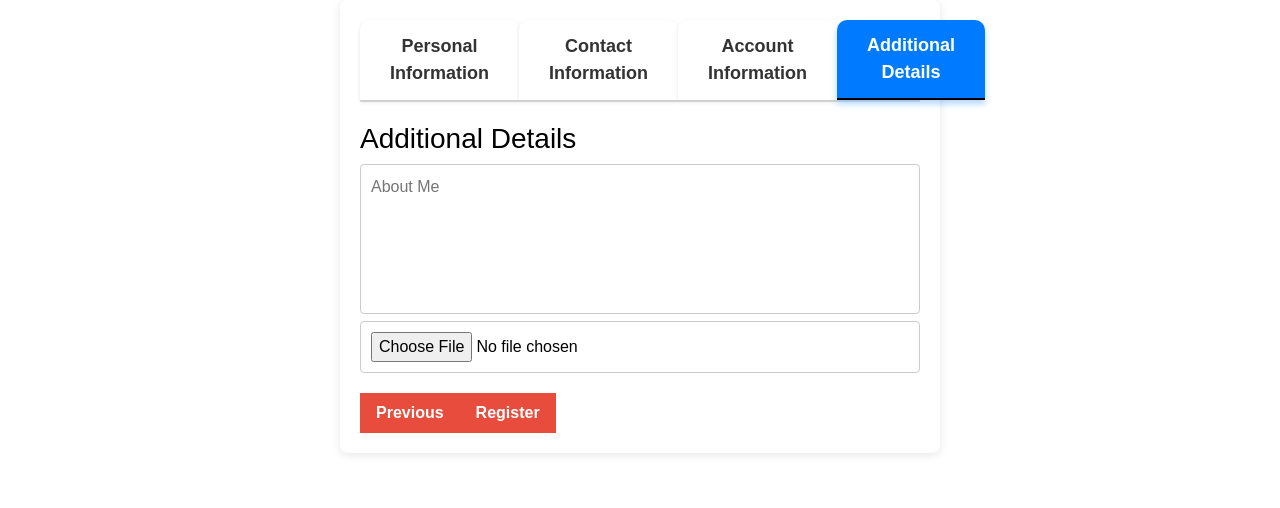
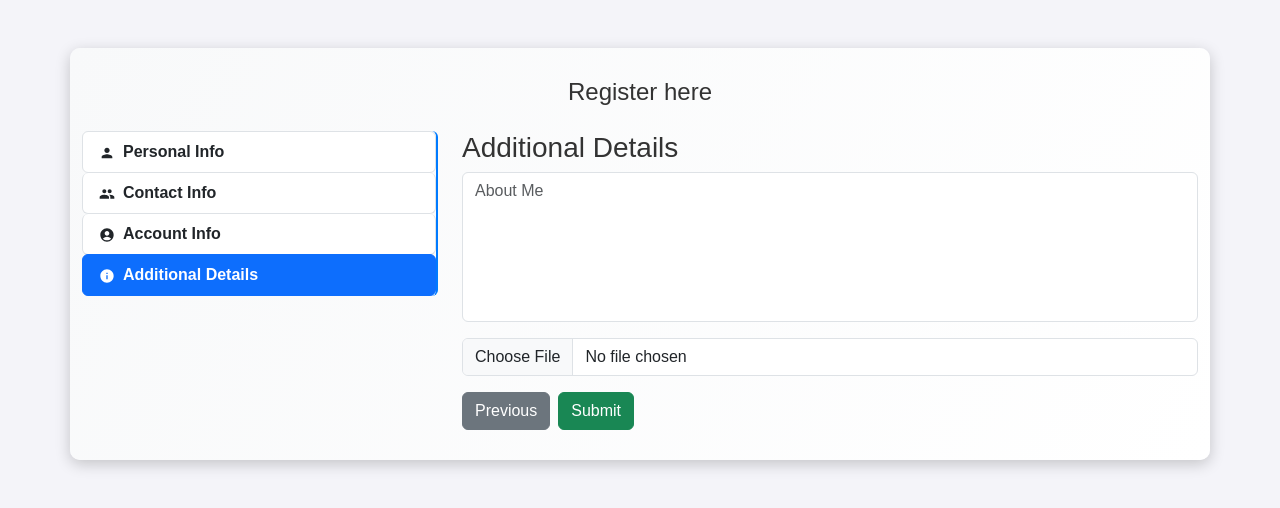
Before and after one commit to Rajoooooo/PDC20-BLOG, a React (Create React App) app: page /register in a window 1280 px wide. Both pictures are taken after typing "Sample", "Sample", "2020-01-15" into the empty fields and a click on the button "Additional Details". Shown: the top 508 px of the page. Built offline with nearby package versions, Linux system fonts and the light colour scheme.

Commit message:
edited Registration page

```diff
--- a/package.json
+++ b/package.json
@@ -7,6 +7,7 @@
     "cra-template": "1.2.0",
     "react": "^19.0.0",
     "react-dom": "^19.0.0",
+    "react-icons": "^5.4.0",
     "react-router-dom": "^7.0.2",
     "react-scripts": "5.0.1",
     "web-vitals": "^4.2.4"
--- a/src/components/Layout.js
+++ b/src/components/Layout.js
@@ -43,7 +43,7 @@ function Layout({ children }) {
       <main>{children}</main>
 
       <footer className="footer bg-dark text-white text-center py-3">
-        <p className="mb-0">Copyright © 2020. All rights reserved.</p>
+        <p className="mb-0">Copyright © 2020. PDC20-React-Blog.</p>
       </footer>
     </div>
   );
--- a/src/components/Registration.js
+++ b/src/components/Registration.js
@@ -1,6 +1,8 @@
 import React, { useState } from 'react';
 import { useNavigate } from 'react-router-dom';
 import './registration.css';
+import 'bootstrap/dist/css/bootstrap.min.css';
+import { MdPerson, MdGroup, MdAccountCircle, MdInfo } from 'react-icons/md';
 
 function Register() {
   const [currentTab, setCurrentTab] = useState(0);
@@ -23,17 +25,17 @@ function Register() {
     },
     additionalDetails: {
       aboutMe: '',
-      profilePic: null, // Base64 image string will be stored here
+      profilePic: null,
     },
   });
   const [error, setError] = useState('');
   const navigate = useNavigate();
 
   const tabs = [
-    'Personal Information',
-    'Contact Information',
-    'Account Information',
-    'Additional Details',
+    { title: 'Personal Info', icon: <MdPerson /> },
+    { title: 'Contact Info', icon: <MdGroup /> },
+    { title: 'Account Info', icon: <MdAccountCircle /> },
+    { title: 'Additional Details', icon: <MdInfo /> },
   ];
 
   const handleInputChange = (section, field, value) => {
@@ -53,7 +55,7 @@ function Register() {
         ...prev,
         [section]: {
           ...prev[section],
-          [field]: reader.result, // Store Base64 string
+          [field]: reader.result,
         },
       }));
     };
@@ -109,7 +111,6 @@ function Register() {
 
   const handleSubmit = (e) => {
     e.preventDefault();
-
     if (validateTab()) {
       const { personalInfo, contactInfo, additionalDetails, accountInfo } = formData;
 
@@ -131,7 +132,6 @@ function Register() {
       existingUsers.push(newUser);
       localStorage.setItem('users', JSON.stringify(existingUsers));
 
-      // Store user data for profile page
       localStorage.setItem('currentUser', JSON.stringify(newUser));
 
       navigate('/profile');
@@ -139,42 +139,51 @@ function Register() {
   };
 
   return (
-    <div className="register-container">
-      <div className="tabs">
+    <div className="container register-container mt-5">
+      <h2 className="text-left mb-4">Register here</h2>
+      <div className="row">
+        <div className="col-md-4">
+          <div className="list-group">
             {tabs.map((tab, index) => (
               <button
                 key={index}
-            className={`tab-button ${index === currentTab ? 'active' : ''}`}
+                className={`list-group-item list-group-item-action ${index === currentTab ? 'active' : ''}`}
                 onClick={() => setCurrentTab(index)}
-            type="button"
               >
-            {tab}
+                <span className="me-2">{tab.icon}</span>
+                {tab.title}
               </button>
             ))}
           </div>
-      <div>
+        </div>
+
+        <div className="col-md-8">
           <div className="tab-content">
             {currentTab === 0 && (
               <div className="tab-section">
                 <h3>Personal Information</h3>
                 <input
                   type="text"
+                  className="form-control mb-3"
                   placeholder="First Name"
                   value={formData.personalInfo.firstName}
                   onChange={(e) => handleInputChange('personalInfo', 'firstName', e.target.value)}
                 />
                 <input
                   type="text"
+                  className="form-control mb-3"
                   placeholder="Last Name"
                   value={formData.personalInfo.lastName}
                   onChange={(e) => handleInputChange('personalInfo', 'lastName', e.target.value)}
                 />
                 <input
                   type="date"
+                  className="form-control mb-3"
                   value={formData.personalInfo.dob}
                   onChange={(e) => handleInputChange('personalInfo', 'dob', e.target.value)}
                 />
                 <select
+                  className="form-control mb-3"
                   value={formData.personalInfo.gender}
                   onChange={(e) => handleInputChange('personalInfo', 'gender', e.target.value)}
                 >
@@ -189,18 +198,21 @@ function Register() {
                 <h3>Contact Information</h3>
                 <input
                   type="email"
+                  className="form-control mb-3"
                   placeholder="Email"
                   value={formData.contactInfo.email}
                   onChange={(e) => handleInputChange('contactInfo', 'email', e.target.value)}
                 />
                 <input
                   type="tel"
+                  className="form-control mb-3"
                   placeholder="Phone"
                   value={formData.contactInfo.phone}
                   onChange={(e) => handleInputChange('contactInfo', 'phone', e.target.value)}
                 />
                 <input
                   type="text"
+                  className="form-control mb-3"
                   placeholder="Address"
                   value={formData.contactInfo.address}
                   onChange={(e) => handleInputChange('contactInfo', 'address', e.target.value)}
@@ -212,18 +224,21 @@ function Register() {
                 <h3>Account Information</h3>
                 <input
                   type="text"
+                  className="form-control mb-3"
                   placeholder="Username"
                   value={formData.accountInfo.username}
                   onChange={(e) => handleInputChange('accountInfo', 'username', e.target.value)}
                 />
                 <input
                   type="password"
+                  className="form-control mb-3"
                   placeholder="Password"
                   value={formData.accountInfo.password}
                   onChange={(e) => handleInputChange('accountInfo', 'password', e.target.value)}
                 />
                 <input
                   type="password"
+                  className="form-control mb-3"
                   placeholder="Confirm Password"
                   value={formData.accountInfo.confirmPassword}
                   onChange={(e) => handleInputChange('accountInfo', 'confirmPassword', e.target.value)}
@@ -234,12 +249,14 @@ function Register() {
               <div className="tab-section">
                 <h3>Additional Details</h3>
                 <textarea
+                  className="form-control mb-3"
                   placeholder="About Me"
                   value={formData.additionalDetails.aboutMe}
                   onChange={(e) => handleInputChange('additionalDetails', 'aboutMe', e.target.value)}
                 />
                 <input
                   type="file"
+                  className="form-control mb-3"
                   onChange={(e) =>
                     handleFileChange('additionalDetails', 'profilePic', e.target.files[0])
                   }
@@ -254,22 +271,25 @@ function Register() {
               </div>
             )}
           </div>
-        {error && <p className="error">{error}</p>}
-        <div className="button-group">
+
+          {error && <p className="text-danger">{error}</p>}
+
+          <div className="button-group mt-3">
             {currentTab > 0 && (
-            <button type="button" onClick={() => handleNavigation('previous')}>
+              <button type="button" className="btn btn-secondary me-2" onClick={() => handleNavigation('previous')}>
                 Previous
               </button>
             )}
             {currentTab < tabs.length - 1 ? (
-            <button type="button" onClick={() => handleNavigation('next')}>
+              <button type="button" className="btn btn-primary" onClick={() => handleNavigation('next')}>
                 Next
               </button>
             ) : (
-            <button type="submit" onClick={handleSubmit}>
-              Register
+              <button type="submit" className="btn btn-success" onClick={handleSubmit}>
+                Submit
               </button>
             )}
+          </div>
         </div>
       </div>
     </div>
--- a/src/components/registration.css
+++ b/src/components/registration.css
@@ -1,209 +1,56 @@
 .register-container {
-    max-width: 500px;
+  max-width: 700px;
   margin: auto;
-    padding: 20px;
-    background: #f9f9f9;
-    border-radius: 8px;
-    box-shadow: 0 2px 8px rgba(0, 0, 0, 0.1);
+  padding: 30px;
+  background: linear-gradient(120deg, #f8f9fa, #ffffff);
+  border-radius: 10px;
+  box-shadow: 0 4px 15px rgba(0, 0, 0, 0.2);
 }
 
-  h2 {
+.register-title {
   text-align: center;
-    margin-bottom: 20px;
+  margin-bottom: 30px;
+  font-size: 28px;
+  color: #007bff;
+  font-weight: bold;
 }
 
-  nav {
-    display: flex;
-    justify-content: space-between;
-    margin-bottom: 20px;
+.h2 {
+
+  text-align: left;
+  margin-bottom: 30px;
+  font-size: 40px;
+  color: black;
+  font-weight: bold;
 }
 
-  nav button {
-    flex: 1;
-    padding: 10px;
-    margin: 0 5px;
-    border: none;
-    background: #ddd;
-    cursor: pointer;
-    border-radius: 5px;
-    transition: background 0.3s;
+.list-group {
+  border-right: 2px solid #007bff;
 }
 
-  nav button.active {
-    background: #4caf50;
+.list-group-item {
+  border: none;
+  background-color: #f8f9fa;
+}
+
+.list-group-item:hover {
+  background-color: #e7f1ff;
+}
+
+.list-group-item.active {
+  background-color: #007bff;
   color: white;
 }
 
-  nav button:hover {
-    background: #bbb;
+input, select, textarea {
+  transition: border-color 0.3s, box-shadow 0.3s;
 }
 
-  form label {
-    display: block;
-    margin: 10px 0 5px;
+input:focus, select:focus, textarea:focus {
+  border-color: #007bff;
+  box-shadow: 0 0 5px rgba(0, 123, 255, 0.5);
 }
 
-  form input,
-  form select,
-  form textarea {
-    width: 100%;
-    padding: 8px;
-    margin-bottom: 15px;
-    border: 1px solid #ccc;
-    border-radius: 5px;
-  }
-
-  form button[type="submit"] {
-    width: 100%;
-    padding: 10px;
-    background: #020202;
-    color: white;
-    border: none;
-    border-radius: 5px;
-    cursor: pointer;
-  }
-
-  form button[type="submit"]:hover {
-    background: #000000;
-  }
-
-  .error {
-    color: red;
-    font-size: 0.9em;
-    margin-top: -10px;
-    margin-bottom: 15px;
-    text-align: center;
-  }
-
-  .register-container {
-    font-family: Arial, sans-serif;
-    max-width: 600px;
-    margin: 0 auto;
-    padding: 20px;
-    background-color: #fff;
-    color: #000;
-  }
-
-  .tabs {
-    display: flex;
-    justify-content: space-between;
-    margin-bottom: 20px;
-    border-bottom: 2px solid #000;
-  }
-
-  .tab-button {
-    flex: 1;
-    text-align: center;
-    padding: 10px 0;
-    cursor: pointer;
-    font-size: 16px;
-    background: black;
-    border: none;
-    border-bottom: 2px solid transparent;
-    transition: all 0.3s ease;
-  }
-
-  .tab-button.active {
-    font-weight: bold;
-    border-bottom: 2px solid #000;
-  }
-
-  .tab-content {
-    margin: 20px 0;
-  }
-
-  input, textarea, select {
-    width: 100%;
-    padding: 10px;
-    margin: 10px 0;
-    font-size: 16px;
-    border: 1px solid #000;
-    border-radius: 5px;
-    background-color: #fff;
-    color: #000;
-  }
-
-  .nav-button, .submit-button {
-    padding: 10px 15px;
-    border: none;
-    background-color: #000;
-    color: #fff;
-    cursor: pointer;
-    font-size: 16px;
-    border-radius: 5px;
-    margin: 5px;
-    transition: background-color 0.3s ease;
-  }
-
-  .nav-button:hover, .submit-button:hover {
-    background-color: #333;
-  }
-
-  .error {
-    color: red;
-    font-size: 14px;
-    margin-bottom: 10px;
-  }
-
-  /* .login-container {
-    max-width: 500px;
-    margin: auto;
-    padding: 20px;
-    background: #f9f9f9;
-    border-radius: 8px;
-    box-shadow: 0 2px 8px rgba(0, 0, 0, 0.1);
-  }
-
-  h2 {
-    text-align: center;
-    margin-bottom: 20px;
-    color: #333;
-  }
-
-  .form-group {
-    margin-bottom: 15px;
-  }
-
-  label {
-    display: block;
-    margin-bottom: 5px;
-    color: #333;
-    font-weight: bold;
-  }
-
-  input {
-    width: 100%;
-    padding: 10px;
-    font-size: 16px;
-    border: 1px solid #ccc;
-    border-radius: 5px;
-    box-sizing: border-box;
-  }
-
-  button {
-    width: 100%;
-    padding: 10px;
-    background: #000;
-    color: #fff;
-    border: none;
-    border-radius: 5px;
-    font-size: 16px;
-    cursor: pointer;
-    margin-top: 10px;
-    transition: background-color 0.3s ease;
-  }
-
-  button:hover {
-    background-color: #333;
-  }
-
-  .error {
-    color: red;
-    font-size: 14px;
-    margin-top: -10px;
-    margin-bottom: 15px;
-    text-align: center;
-  }
 
 .home-container {
   font-family: Arial, sans-serif;
@@ -219,78 +66,7 @@
   padding: 10px 20px;
 }
 
-  .navbar .logo {
-    font-size: 20px;
-    font-weight: bold;
-  }
-
 .navbar nav {
   display: flex;
   gap: 15px;
 }
-
-  .navbar nav a {
-    color: #fff;
-    text-decoration: none;
-    font-size: 14px;
-    font-weight: bold;
-    transition: color 0.3s ease;
-  }
-
-  .navbar nav a:hover {
-    color: #ddd;
-  }
-
-  .user-info {
-    position: relative;
-    display: flex;
-    align-items: center;
-    gap: 10px;
-    cursor: pointer;
-  }
-
-  .profile-pic {
-    width: 40px;
-    height: 40px;
-    border-radius: 50%;
-    border: 2px solid #fff;
-  }
-
-  .user-info span {
-    font-weight: bold;
-    color: #fff;
-  }
-
-  .dropdown {
-    display: none;
-    position: absolute;
-    top: 50px;
-    right: 0;
-    background: #fff;
-    border: 1px solid #ccc;
-    box-shadow: 0 2px 10px rgba(0, 0, 0, 0.2);
-    border-radius: 5px;
-    padding: 10px;
-    z-index: 1000;
-  }
-
-  .dropdown.visible {
-    display: block;
-  }
-
-  .dropdown button {
-    background: #000;
-    color: #fff;
-    border: none;
-    padding: 10px 20px;
-    cursor: pointer;
-    font-size: 14px;
-    width: 100%;
-    text-align: left;
-    border-radius: 5px;
-  }
-
-  .dropdown button:hover {
-    background: #333;
-  }
-   */
```
Also changed, not shown: 1 other file (tests, documents, lock files or other folders). Lines whose indentation alone changed are shown as unchanged.
